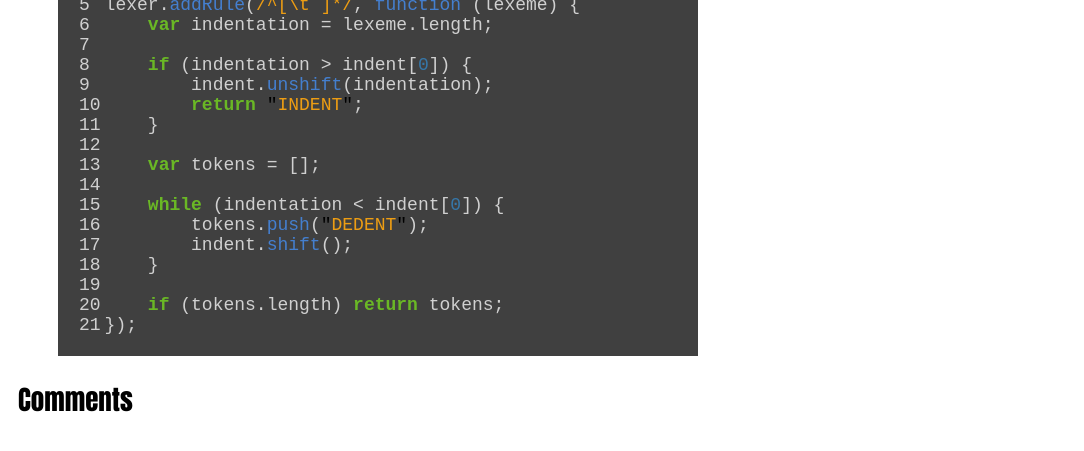
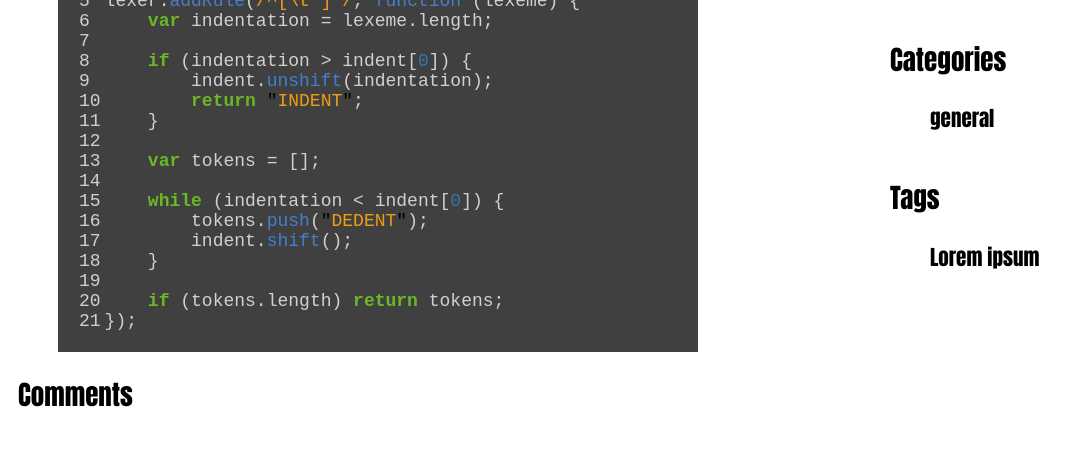
Before and after one commit to aaditmshah/aaditmshah.github.io, a Jekyll site: the page built from _posts/2013-05-16-helloworld.md, in a window 1280 px wide, cut to the strip 397-848 px from the top of the page. Shown: the whole strip, without its empty margins (0-1084 px from the left). Built offline with Jekyll 4.4.1, drawn with Linux system fonts in a browser that asks for light colours; comment, search, counter and statistics services are not loaded.

Commit message:
added related posts, categories and tags

```diff
--- /dev/null
+++ b/_includes/links.html
@@ -0,0 +1,30 @@
+{% if site.related_posts.size > 0 %}
+<nav>
+            <h1>Related Posts</h1>
+            <ul>
+                {% for post in site.related_posts %}
+                <li><h3><a href="{{ post.url }}">{{ post.title }}</a></h3></li>
+                {% endfor %}
+            </ul>
+        </nav>
+        {% endif %}
+        {% if page.categories.size > 0 %}
+        <nav>
+            <h1>Categories</h1>
+            <ul>
+                {% for category in page.categories %}
+                <li><h3>{{ category }}</h3></li>
+                {% endfor %}
+            </ul>
+        </nav>
+        {% endif %}
+        {% if page.tags.size > 0 %}
+        <nav>
+            <h1>Tags</h1>
+            <ul>
+                {% for tag in page.tags %}
+                <li><h3>{{ tag }}</h3></li>
+                {% endfor %}
+            </ul>
+        </nav>
+        {% endif %}
--- a/_layouts/index.html
+++ b/_layouts/index.html
@@ -9,6 +9,7 @@
             {{ page.excerpt }}
         </article>
         {% endfor %}
+        {% include nav.html %}
         {% include count.html %}
     </body>
 </html>
--- a/_layouts/post.html
+++ b/_layouts/post.html
@@ -9,5 +9,6 @@
             <h2>Comments</h2>
             {% include disqus.html %}
         </article>
+        {% include links.html %}
     </body>
 </html>
--- a/_posts/2013-05-16-helloworld.md
+++ b/_posts/2013-05-16-helloworld.md
@@ -1,6 +1,8 @@
 ---
 layout: post
 title: Hello World!
+categories: [general]
+tags: [Lorem ipsum]
 ---
 Lorem ipsum dolor sit amet, consectetur adipisicing elit, sed do eiusmod tempor incididunt ut labore et dolore magna aliqua. Ut enim ad minim veniam, quis nostrud exercitation ullamco laboris nisi ut aliquip ex ea commodo consequat. Duis aute irure dolor in reprehenderit in voluptate velit esse cillum dolore eu fugiat nulla pariatur. Excepteur sint occaecat cupidatat non proident, sunt in culpa qui officia deserunt mollit anim id est laborum.
 
--- a/styles/index.css
+++ b/styles/index.css
@@ -5,12 +5,21 @@
 }
 
 header {
+    text-align: center;
+}
+
+header, nav {
+    clear: right;
     float: right;
-    text-align: center;
+    width: 20.667em;
 }
 
 header h1 {
     margin-top: 0;
+}
+
+nav ul {
+    list-style: none;
 }
 
 h1, h2, h3, h4, h5, h6 {
@@ -24,16 +33,17 @@
 }
 
 article {
+    position: absolute;
     width: 40em;
 }
 
-header a, hgroup a {
+header a, hgroup a, nav a {
     color: #000000;
     text-decoration: none;
 }
 
 hgroup h1 {
-    margin-bottom: 0;
+    margin: 0;
 }
 
 hgroup h5 {
```
Also changed, not shown: _includes/nav.html (added, +30 -0 lines).
